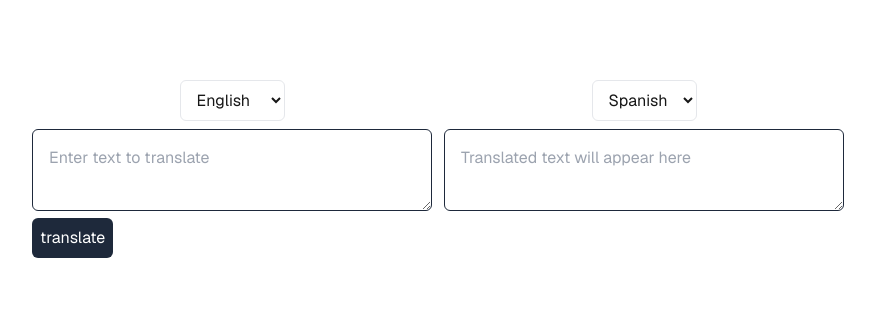
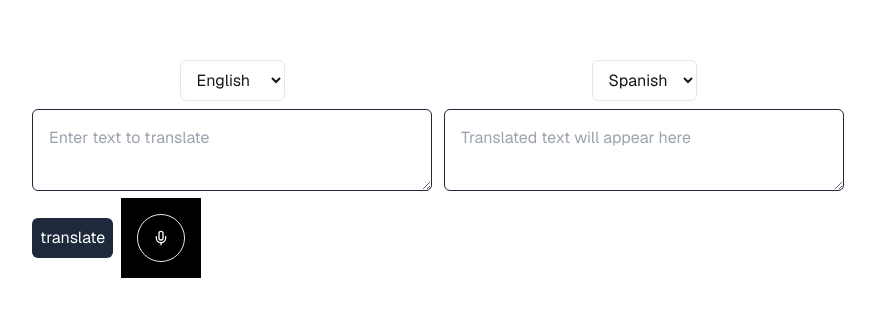
Before and after one commit to Mohamadi12/translator_gemini, a Next.js app: page / in a window 1280 px wide. Shown: the part 231-548 px from the top of the page, without its empty margins (202-1077 px from the left). Built offline with nearby package versions, Linux system fonts and the light colour scheme.

Commit message:
Capturer l'audio directement

```diff
--- a/package.json
+++ b/package.json
@@ -10,6 +10,7 @@
   },
   "dependencies": {
     "@google/generative-ai": "^0.21.0",
+    "lucide-react": "^0.471.0",
     "next": "15.1.4",
     "react": "^19.0.0",
     "react-dom": "^19.0.0"
--- /dev/null
+++ b/src/app/components/VoiceRecorder.jsx
@@ -0,0 +1,76 @@
+"use client";
+
+import { Mic, Square } from "lucide-react";
+import React, { useRef, useState } from "react";
+
+const VoiceRecorder = () => {
+  const [isRecording, setIsRecording] = useState(false);
+  const [audioBase64, setAudioBase64] = useState(null);
+  const mediaRecorderRef = useRef(null);
+  const chunksRef = useRef(null);
+
+  const startRecording = async() =>{
+    try {
+        const stream = await navigator.mediaDevices.getUserMedia({audio: true})
+        mediaRecorderRef.current = new MediaRecorder(stream)
+        mediaRecorderRef.current.ondataavailable = (event) =>{
+            if(event.data.size > 0){
+                chunksRef.current.push(event.data)
+            }
+        }
+
+        mediaRecorderRef.current.onstop = () =>{
+            const audioBlob = new Blob(chunksRef.current, {
+                type: 'audio/wav'
+            })
+            const reader = new FileReader()
+            reader.readAsDataURL(audioBlob)
+            reader.onloadend = () =>{
+                const base64Audio = reader.result
+                setAudioBase64()(base64Audio)
+            }
+            chunksRef.current = []
+        }
+        mediaRecorderRef.current.start()
+        setIsRecording(true)
+    } catch (error) {
+        console.error('Error accessing microphone error')
+    }
+  }
+
+  const stopRecording = () =>{
+    if(mediaRecorderRef.current && isRecording){
+        mediaRecorderRef.current.stop()
+        setIsRecording(false)
+    }
+  }
+  const toggleRecording = () => {
+    if(isRecording){
+        stopRecording()
+    }else{
+        startRecording()
+    }
+  };
+
+  return (
+    <div className="flex items-center p-4">
+      <button
+        type="button"
+        onClick={toggleRecording}
+        className={`w-12 h-12 rounded-full border flex items-center justify-center ${
+          isRecording ? "bg-red-500 text-white" : ""
+        }`}
+      >
+        {isRecording ? <Square className="w-4 h-4" /> : <Mic className="w-4 h-4" />}
+      </button>
+      <input
+        type="hidden"
+        name="audio"
+        value={audioBase64 || ""}
+        aria-label="Recorded audio"
+      />
+    </div>
+  );
+};
+
+export default VoiceRecorder;
--- a/src/app/page.jsx
+++ b/src/app/page.jsx
@@ -3,7 +3,7 @@
 import { translate } from "@/actions/translate";
 import { useState } from "react";
 import DropDown from "./components/DropDown";
-
+import VoiceRecorder from "./components/VoiceRecorder";
 
 const languageOptions = [
   { value: "en", label: "English" },
@@ -76,12 +76,19 @@
               </div>
             </div>
           </div>
+          <div className="flex flex-row items-center gap-2">
+            <div>
               <button
                 type="submit"
-            className="p-2  rounded-md bg-slate-800 text-white"
+                className="p-2 rounded-md bg-slate-800 text-white"
               >
                 translate
               </button>
+            </div>
+            <div className="items-center bg-black text-white">
+              {languageFrom ==="en" && <VoiceRecorder />}
+            </div>
+          </div>
         </form>
       </main>
     </div>
```
Also changed, not shown: 1 other file (tests, documents, lock files or other folders). Lines whose indentation alone changed are shown as unchanged.
